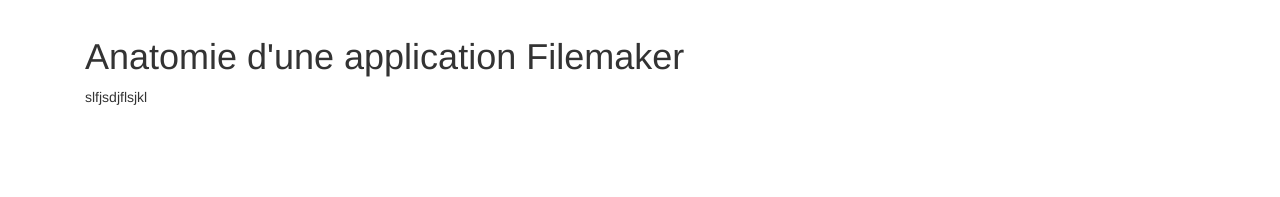
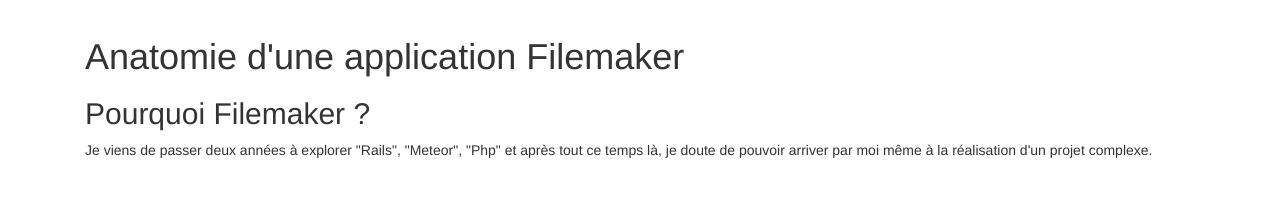
Before and after one commit to Heyho-letsgo/railstraduction, a plain HTML site: page AnatomieduneapplicationFilemaker.html.html in a window 1280 px wide. Shown: the part 53-250 px from the top of the page. Drawn offline with Linux system fonts and the light colour scheme.

Commit message:
Ajout d'un paragraphe

```diff
--- a/AnatomieduneapplicationFilemaker.html.html
+++ b/AnatomieduneapplicationFilemaker.html.html
@@ -15,7 +15,8 @@
         <div class="row">
             <div class="col-md-12">
                 <h1>Anatomie d'une application Filemaker</h1>
-                <p>slfjsdjflsjkl</p>
+                <h2>Pourquoi Filemaker ?</h2>
+                <p>Je viens de passer deux années à explorer "Rails", "Meteor", "Php" et après tout ce temps là, je doute de pouvoir arriver par moi même à la réalisation d'un projet complexe. </p>
             </div>
         </div>
     </div>
```
